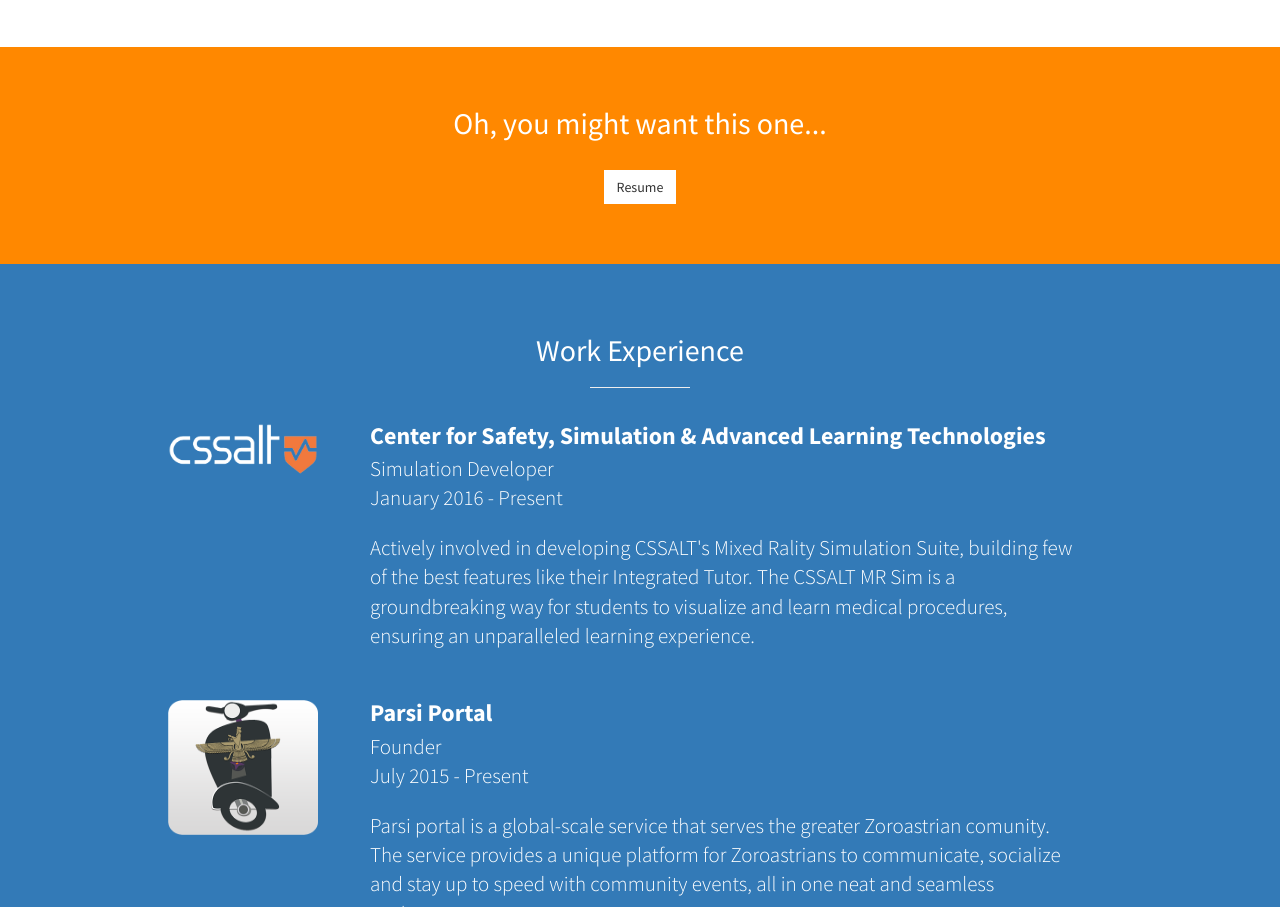
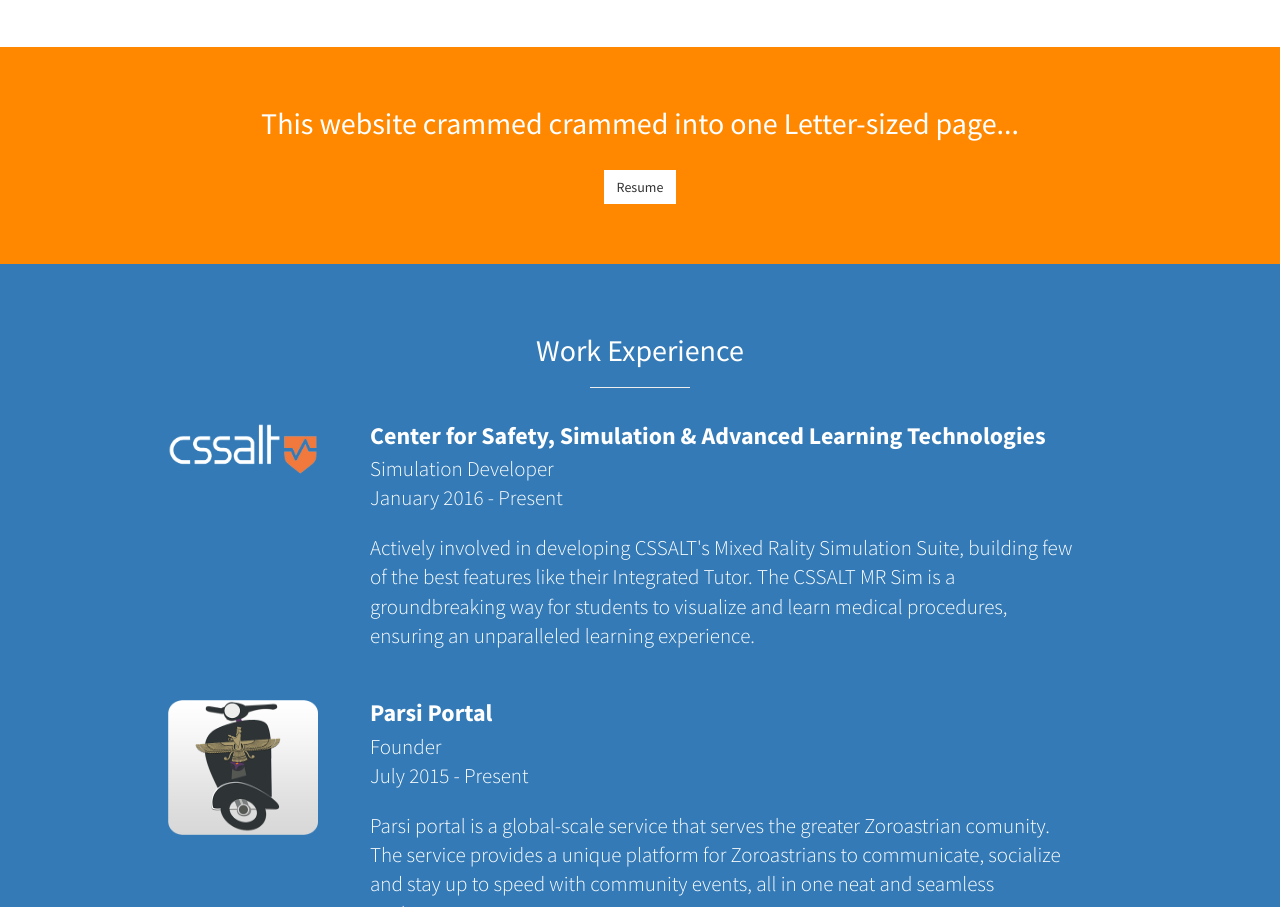
Before and after one commit to itskaizad/itskaizad.github.io, a plain HTML site: page index.html in a window 1280 px wide. Shown: the part 3388-4295 px from the top of the page. Drawn offline with Linux system fonts and the light colour scheme.

Commit message:
😉 Smarter Resume box

```diff
--- a/index.html
+++ b/index.html
@@ -326,7 +326,7 @@
         <div class="container">
             <div class="row">
                     <div class="col-xs-12">
-                        <h2>Oh, you might want this one...</h2>
+                        <h2>This website crammed crammed into one Letter-sized page...</h2>
                     </div>
                     <div class="col-sm-12">
                         <a href="files/Kaizad Avari - Resume.pdf" class="btn btn-light-padded" target="_blank">Resume</a>
```
Also changed, not shown: 1 other file.
